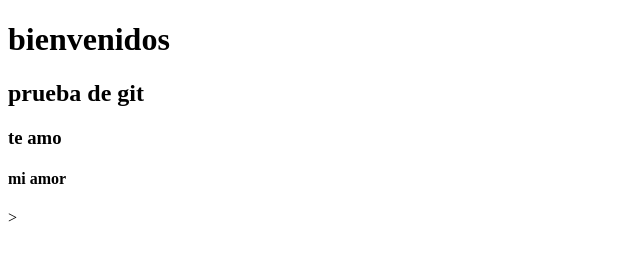
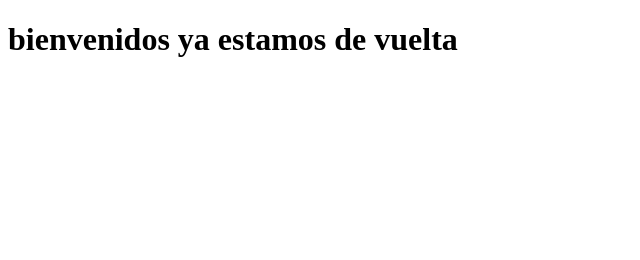
Before and after one commit to cr7celso/paginainicial, a plain HTML site: page index.html in a window 1280 px wide. Shown: the whole page, without its empty margins (0-640 px from the left). Drawn offline with Linux system fonts and the light colour scheme.

Commit message:
reporte de practica

```diff
--- a/index.html
+++ b/index.html
@@ -6,9 +6,6 @@
     <title>Document</title>
 </head>
 <body>
-    <h1> bienvenidos </h1>
-    <h2> prueba de git</h2>
-    <h3> te amo </h3>
-    <h4> mi amor </h4>>
+    <h1> bienvenidos ya estamos de vuelta </h1>
 </body>
 </html>
```
